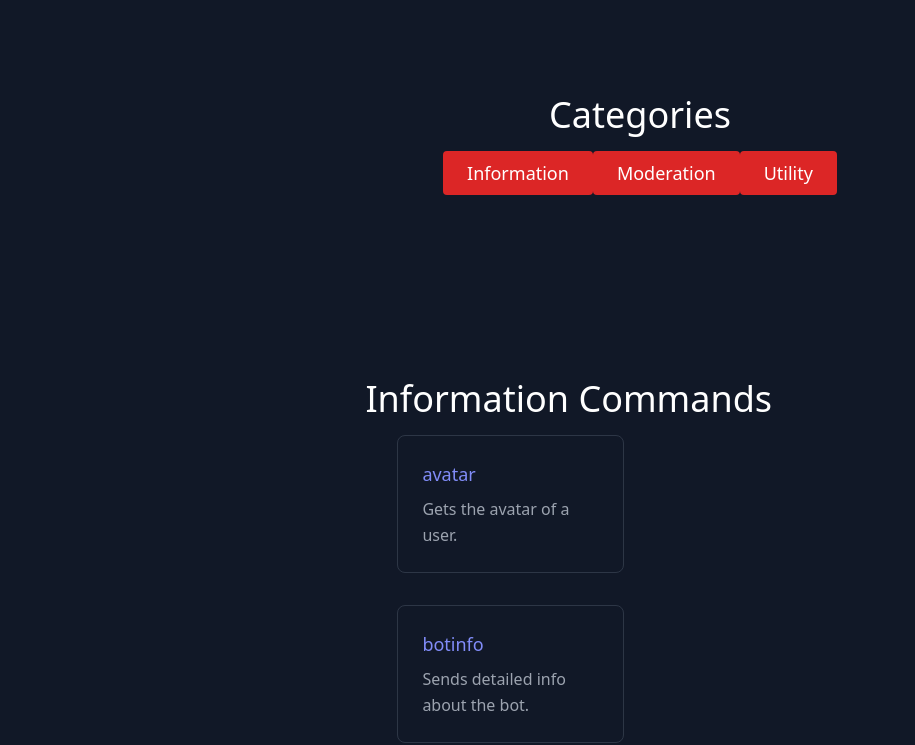
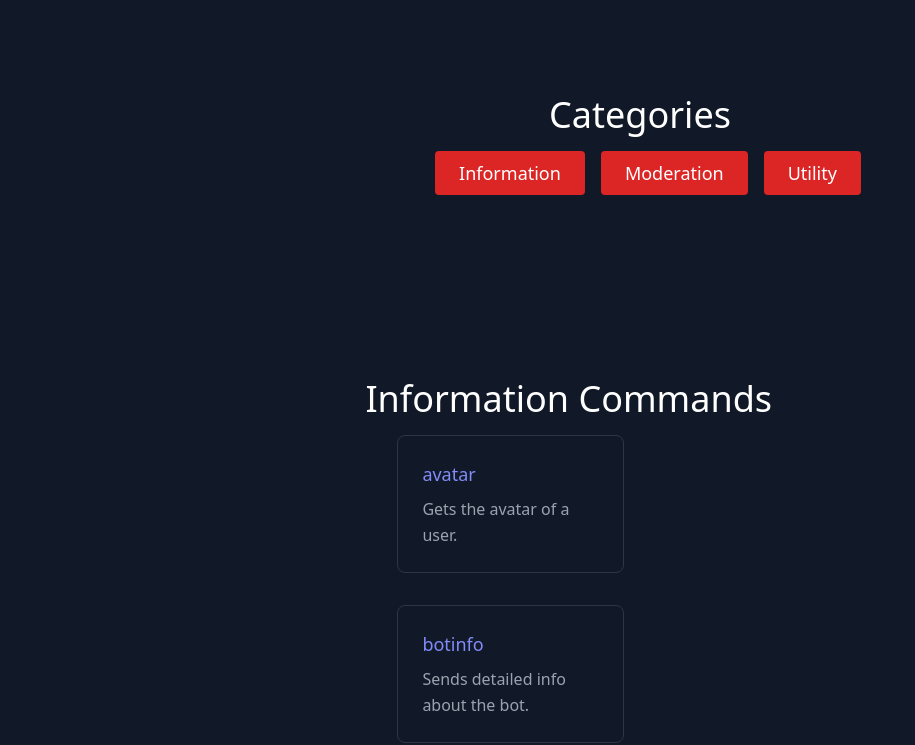
Before and after one commit to SuperSlice06/random-bot, a plain HTML site: page commands/index.html in a window 1280 px wide. Shown: the part 72-817 px from the top of the page, without its empty margins (0-915 px from the left). Drawn offline with nearby package versions, Linux system fonts and the light colour scheme.

Commit message:
Update index.html

```diff
--- a/commands/index.html
+++ b/commands/index.html
@@ -75,25 +75,27 @@
 
                                 <div class="flex justify-center">
             <button
-              class="inline-flex text-white bg-red-600 border-0 py-2 px-6 focus:outline-none hover:bg-red-700	 rounded text-lg"
+
+              class="ml-4 inline-flex text-white bg-red-600 border-0 py-2 px-6 focus:outline-none hover:bg-red-800 hover:text-white rounded text-lg"
             >
               <a href="#information-commands">Information</a>
             </button>
 
           <div class="flex justify-center">
             <button
-              class="inline-flex text-white bg-red-600 border-0 py-2 px-6 focus:outline-none hover:bg-red-700	 rounded text-lg"
+
+              class="ml-4 inline-flex text-white bg-red-600 border-0 py-2 px-6 focus:outline-none hover:bg-red-800 hover:text-white rounded text-lg"
             >
               <a href="#moderation-commands">Moderation</a>
             </button>
 
-                        <button
-              class="inline-flex text-white bg-red-600 border-0 py-2 px-6 focus:outline-none hover:bg-red-700	 rounded text-lg"
+            <button
+
+              class="ml-4 inline-flex text-white bg-red-600 border-0 py-2 px-6 focus:outline-none hover:bg-red-800 hover:text-white rounded text-lg"
             >
               <a href="#utility-commands">Utility</a>
             </button>
-
-                      </div>
+                </div>
                 </div>
 
 
```
